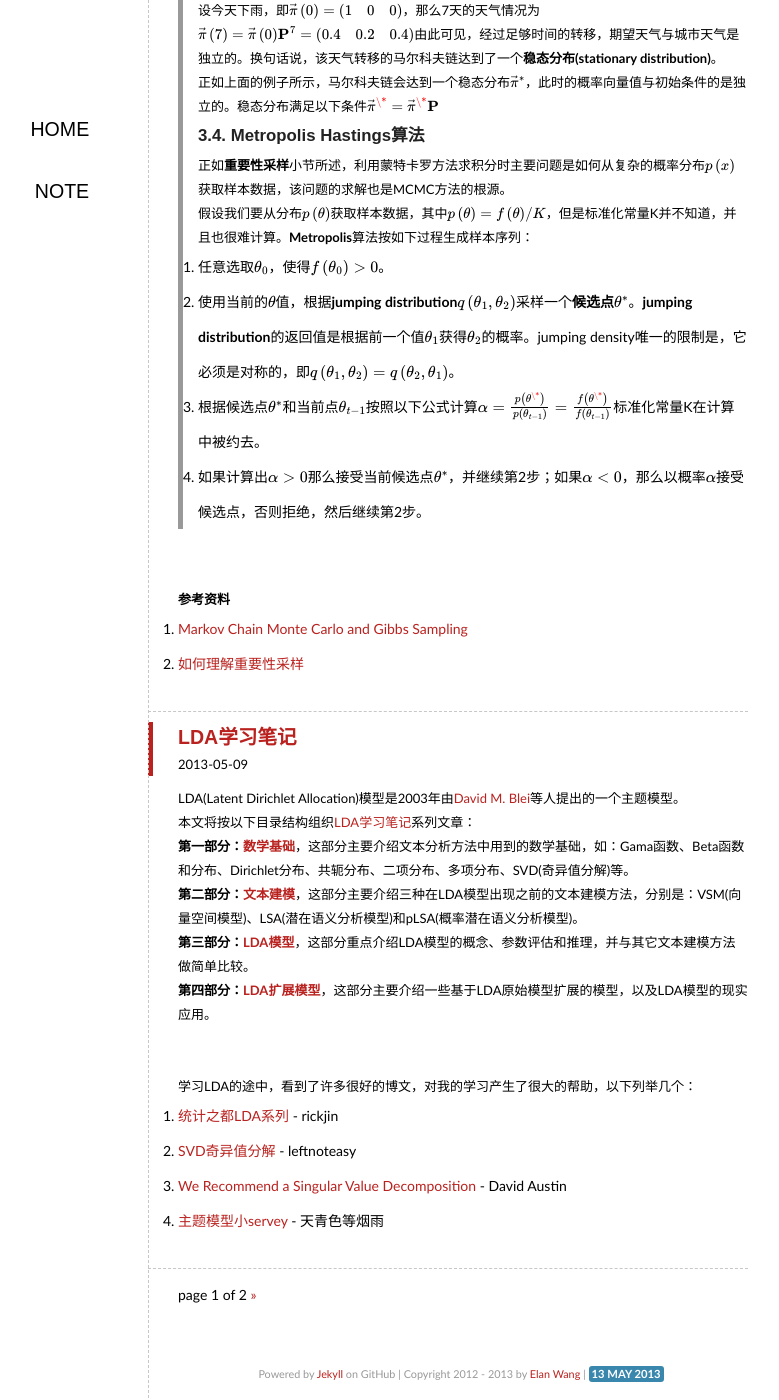
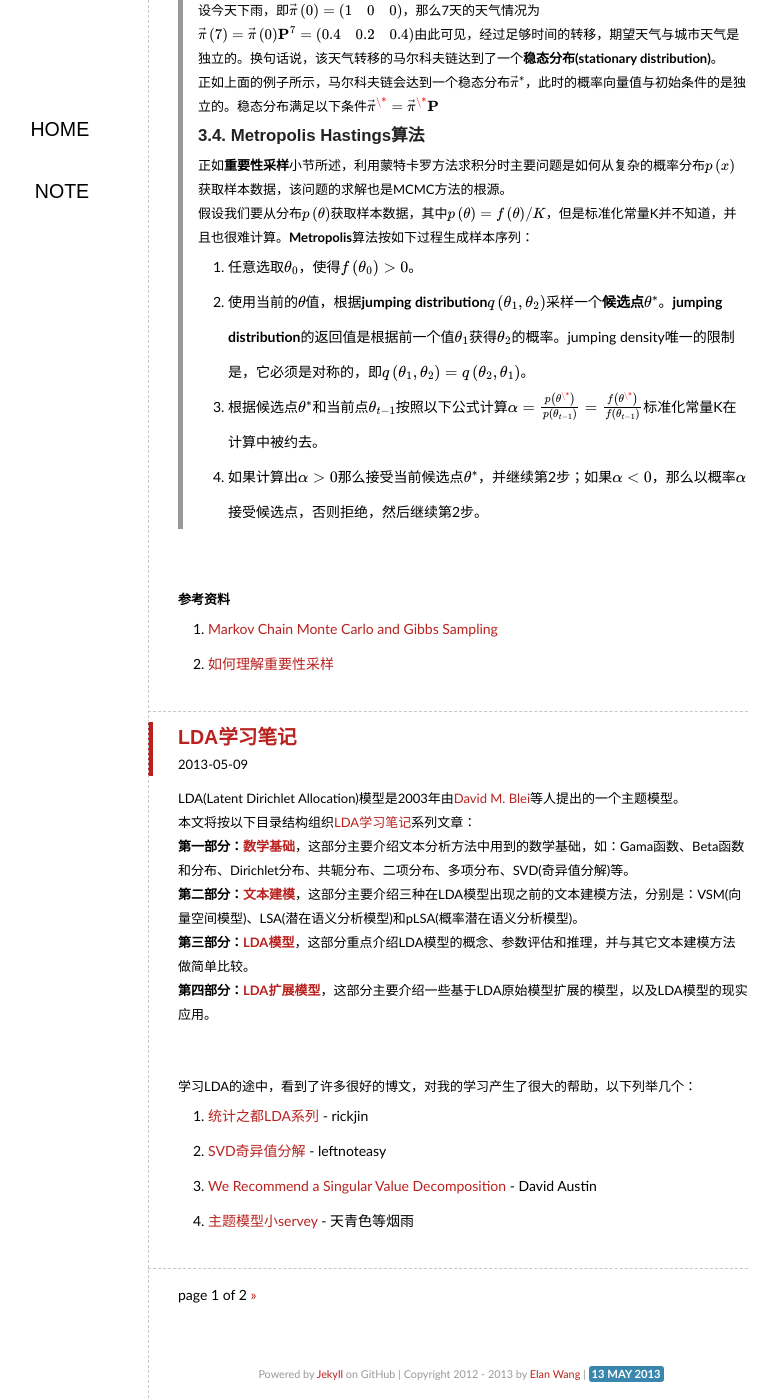
Before and after one commit to elan2wang/note, a Jekyll site: the page built from index.html, in a window 1280 px wide and 1400 px high, scrolled down 4071 px. Shown: the whole window, without its empty margins (252-1031 px from the left). Built offline with Jekyll 4.4.1, drawn with Linux system fonts in a browser that asks for light colours; formulas are drawn with MathJax 3; the list of posts is cut into pages by our own code.

Commit message:
edit css for ol

```diff
--- a/style/note.css
+++ b/style/note.css
@@ -159,7 +159,7 @@ a:hover {
 	float:right;
 }
 
-.main ol {
+.content ol {
 	padding-left:30px;
 }
 
```
